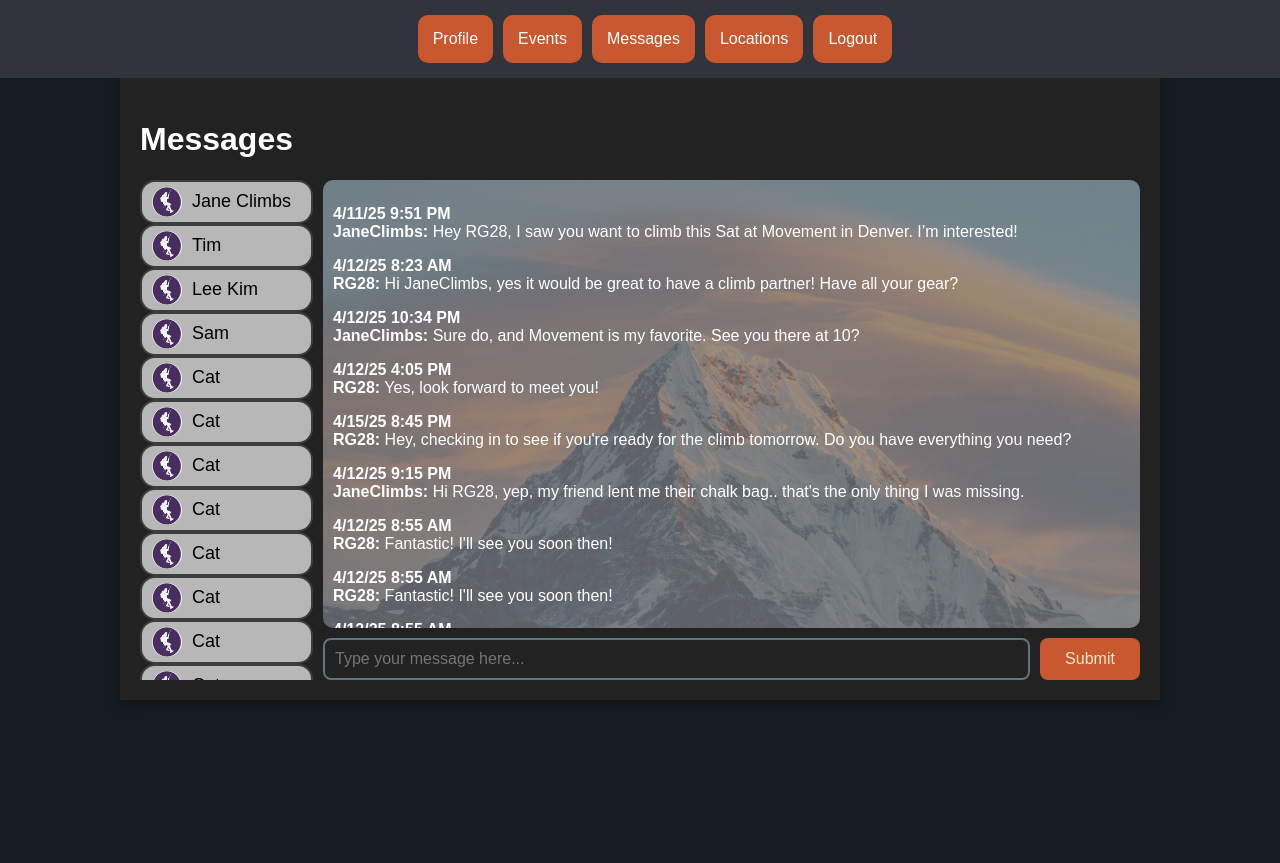
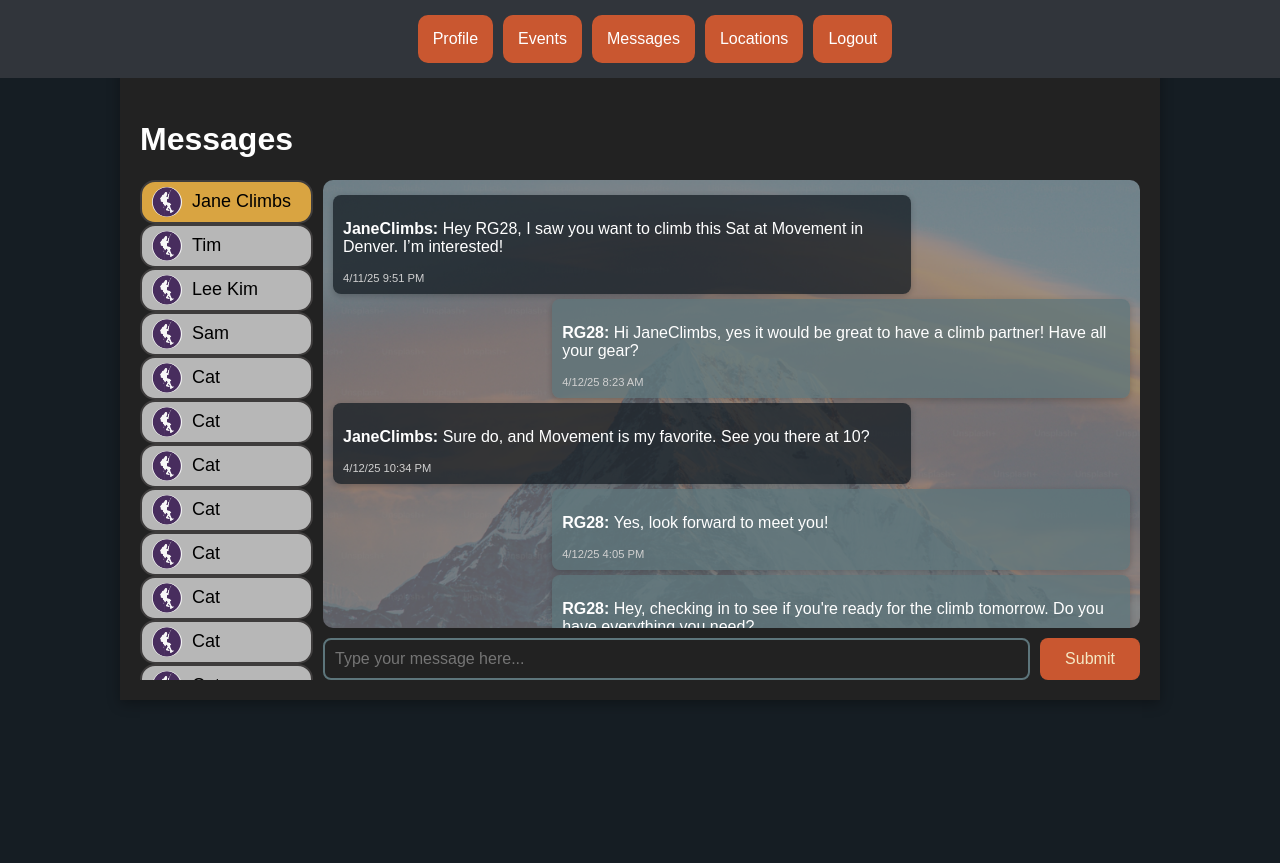
Before and after one commit to avery-mr/burndownForWhat, a Flask app: page /messages in a window 1280 px wide. Shown: the top 863 px of the page. Run offline with Flask 3, Linux system fonts and the light colour scheme; the visitor is signed in with stand-in values (Sample User, id 1); some libraries are stand-ins or nearby versions.

Commit message:
updated colors and send/received messages

```diff
--- a/app/static/css/style.css
+++ b/app/static/css/style.css
@@ -200,6 +200,7 @@ select option {
     overflow-y: auto;
     display: flex;
     flex-direction: column;
+    /* border-right: solid white; */
   }
 
 
@@ -218,6 +219,10 @@ select option {
     text-align: left;
 }
 
+.msg-buddy-btn.selected {
+    background-color: #D9A441;
+}
+
 .msg-buddy-btn:hover {
     background-color: #949494;
 }
@@ -228,12 +233,12 @@ select option {
     border-radius: 50%;
 }
 
-.msg-messages {
+.msg-chat-window {
     flex: 1;
     overflow-y: auto;
     flex-direction: column;
     font-size: 16px;
-    color: white;
+    color: black;
     padding: 10px;
     background-color: #2f2f2f;
     background-image: url('../img/mtn.png');
@@ -243,9 +248,37 @@ select option {
     border-radius: 10px;
 }
 
-.msg-messages * {
+.chat-message {
+    max-width: 70%;
+    margin: 5px 0;
+    padding: 10px;
+    border-radius: 8px;
+    position: relative;
+}
+.chat-message * {
     color: white;
-  }
+}
+
+.chat-message.sent {
+    background-color: #5d757bc0;
+    margin-left: auto;
+    /* text-align: right; */
+    box-shadow: 0 2px 6px rgba(0, 0, 0, 0.2);
+}
+
+.chat-message.received {
+    background-color: #151D23c0; /* rustic orange */
+    margin-right: auto;
+    box-shadow: 0 2px 6px rgba(0, 0, 0, 0.2);
+}
+
+.timestamp {
+    display: block;
+    font-size: 0.7em;
+    color: #d1d1d1;
+    margin-top: 5px;
+
+}
 
 .msg-chat-container {
     flex: 1;
@@ -293,3 +326,12 @@ select option {
 }
 
 /* End of CSS for Messages page */
+
+/* colors:
+
+#5D757B - slate gray-blue
+#151D23 - Navy-Black
+#31353B → Charcoal / near-black
+#C95730 - orange
+#D9A441 - yellow/gold
+ */
--- a/app/templates/messages.html
+++ b/app/templates/messages.html
@@ -9,7 +9,7 @@
     </div>
     <div class="msg-page-container">
         <div class="msg-buddies-container">
-            <button class="msg-buddy-btn">
+            <button class="msg-buddy-btn selected">
                 <img src="static/img/user_icon.png" alt="user" />
                 <span>Jane Climbs</span>
             </button>
@@ -72,52 +72,56 @@
 
         </div>
         <div class="msg-chat-container">
-            <!-- <img id="mtn" src="static/img/mtn.png" alt ="mountain"> -->
-            <div class="msg-messages">
-                <p>
-                    <b>4/11/25 9:51 PM<br>
-                    JaneClimbs:</b> Hey RG28, I saw you want to climb this Sat at Movement in Denver. I’m interested!
-                </p>
-                <p>
-                    <b>4/12/25 8:23 AM<br>
-                    RG28:</b> Hi JaneClimbs, yes it would be great to have a climb partner! Have all your gear?
-                </p>
-                <p>
-                    <b>4/12/25 10:34 PM<br>
-                    JaneClimbs:</b> Sure do, and Movement is my favorite. See you there at 10?
-                </p>
-                <p>
-                    <b>4/12/25 4:05 PM<br>
-                    RG28:</b> Yes, look forward to meet you!
-                </p>
-                <p>
-                    <b>4/15/25 8:45 PM<br>
-                    RG28:</b> Hey, checking in to see if you're ready for the climb tomorrow. Do you have everything you need?
-                </p>
-                <p>
-                    <b>4/12/25 9:15 PM<br>
-                    JaneClimbs:</b> Hi RG28, yep, my friend lent me their chalk bag.. that's the only thing I was missing.
-                </p>
-                <p>
-                    <b>4/12/25 8:55 AM<br>
-                    RG28:</b> Fantastic! I'll see you soon then!
-                </p>
-                <p>
-                    <b>4/12/25 8:55 AM<br>
-                    RG28:</b> Fantastic! I'll see you soon then!
-                </p>
-                <p>
-                    <b>4/12/25 8:55 AM<br>
-                    RG28:</b> Fantastic! I'll see you soon then!
-                </p>
-                <p>
-                    <b>4/12/25 8:55 AM<br>
-                    RG28:</b> Fantastic! I'll see you soon then!
-                </p>
-                <p>
-                    <b>4/12/25 8:55 AM<br>
-                    RG28:</b> Fantastic! I'll see you soon then!
-                </p>
+            <div class="msg-chat-window">
+                <div class="chat-message received">
+                    <p><strong>JaneClimbs: </strong>Hey RG28, I saw you want to climb this Sat at Movement in Denver. I’m interested!</p>
+                    <span class="timestamp">4/11/25 9:51 PM</span>
+                </div>
+                <div class="chat-message sent">
+                    <p><strong>RG28: </strong>Hi JaneClimbs, yes it would be great to have a climb partner! Have all your gear?</p>
+                    <span class="timestamp">4/12/25 8:23 AM</span>
+                </div>
+                <div class="chat-message received">
+                    <p><strong>JaneClimbs:</strong> Sure do, and Movement is my favorite. See you there at 10?</p>
+                    <span class="timestamp">4/12/25 10:34 PM</span>
+                </div>
+                <div class="chat-message sent">
+                    <p><strong>RG28: </strong> Yes, look forward to meet you!</p>
+                    <span class="timestamp">4/12/25 4:05 PM</span>
+                </div>
+                <div class="chat-message sent">
+                    <p><strong>RG28:</strong> Hey, checking in to see if you're ready for the climb tomorrow. Do you have everything you need?</p>
+                    <span class="timestamp">4/15/25 8:45 PM</span>
+                </div>
+                <div class="chat-message received">
+                    <p><strong>JaneClimbs: </strong>Hi RG28, yep, my friend lent me their chalk bag.. that's the only thing I was missing.</p>
+                    <span class="timestamp">4/12/25 9:15 PM</span>
+                </div>
+                <div class="chat-message sent">
+                    <p><strong>RG28: </strong>Fantastic! I'll see you soon then!</p>
+                    <span class="timestamp">4/12/25 8:55 AM</span>
+                </div>
+                <div class="chat-message received">
+                    <p>more conversation</p>
+                    <span class="timestamp">after 9:00AM</span>
+                </div>
+                <div class="chat-message sent">
+                    <p>more conversation</p>
+                    <span class="timestamp">like noonish?</span>
+                </div>
+                <div class="chat-message received">
+                    <p>more conversation</p>
+                    <span class="timestamp">later</span>
+                </div>
+                <div class="chat-message sent">
+                    <p>still talking</p>
+                    <span class="timestamp">later</span>
+                </div>
+                <div class="chat-message received">
+                    <p>even more conversation</p>
+                    <span class="timestamp">later</span>
+                </div>
+
             </div>
             <div class="msg-form">
                 <form method="post">
```
